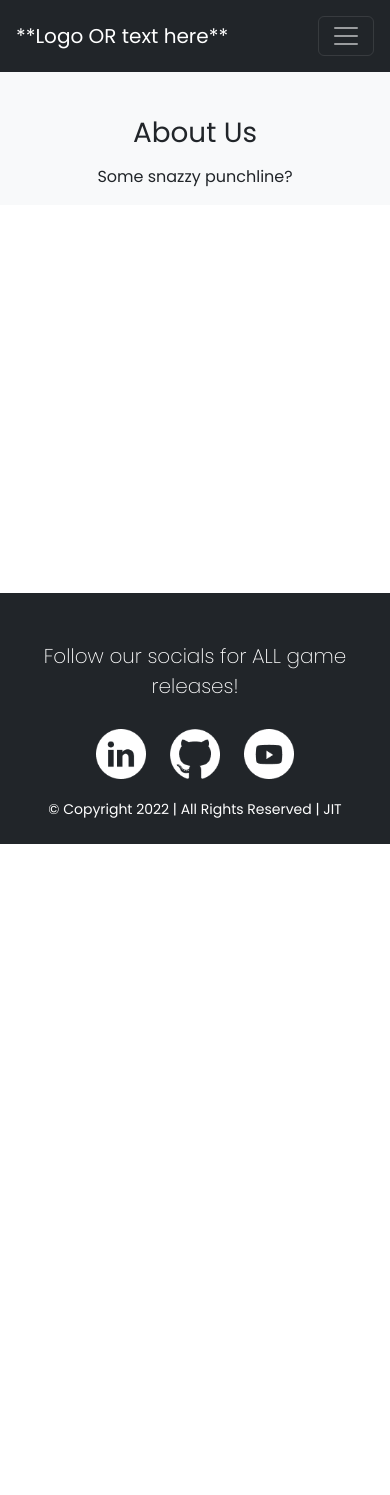
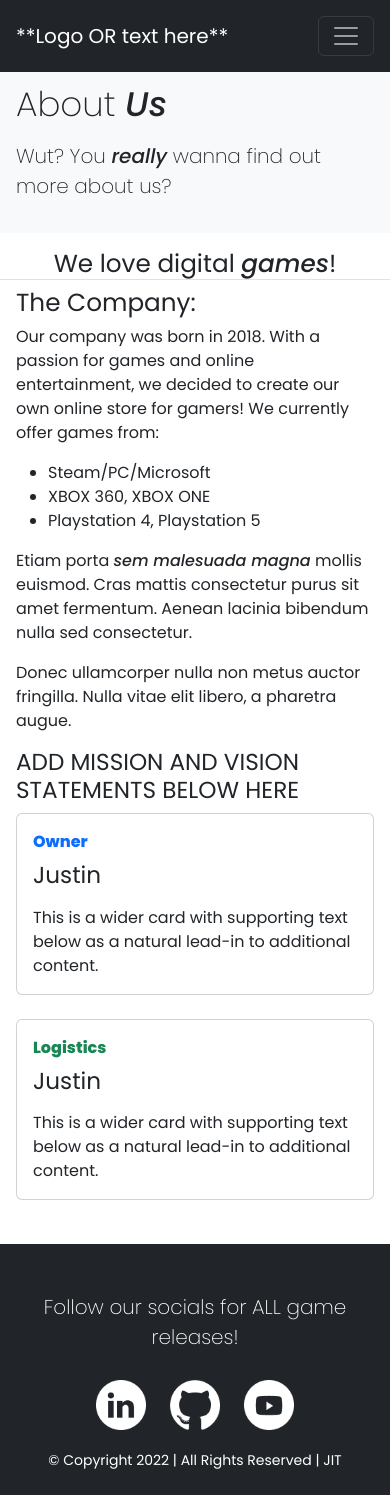
Before and after one commit to JustInTimez/BackendStore, a PHP site: page /about.php in a window 390 px wide. Before the commit the page ends 844 px from the top, so only its background shows below. Run offline with PHP 8.4, Linux system fonts and the light colour scheme.

Commit message:
Fleshed out home and about page
Added more HTML presentation stuff to those pages to make them look better. Still adding info to them

```diff
--- a/about.php
+++ b/about.php
@@ -9,13 +9,66 @@
 <body>
     <main>
         <!-- Hero -->
-        <div class="jumbotron jumbotron-fluid text-center bg-light d-flex align-items-center justify-content-center">
+        <div class="jumbotron mt-5 p-3 p-md-5 text-dark bg-light">
+            <div class="col-md-6 px-0">
+                <h1 class="display-4">About <i>Us</i></h1>
+                <p class="lead my-3">Wut? You <i>really</i> wanna find out more about us?</p>
+            </div>
+        </div>
+        <!-- <div class="jumbotron jumbotron-fluid text-center bg-light d-flex align-items-center justify-content-center">
             <div class="container mt-5">
                 <h1 class="mb-3 mt-5">About Us</h1>
                 <p class="mb-3">Some snazzy punchline?</p>
             </div>
+        </div> -->
+        <!-- Hero END -->
+        <div class="col-md-12 ">
+            <h2 class="mt-3 text-center border-bottom">
+                We love digital <i>games</i>!
+                </h2>
+
+                <div class="px-3">
+                    <h2 class="blog-post-title">The Company:</h2>
+
+                    <p>Our company was born in 2018. With a passion for games and online entertainment, we decided to create our own online store for gamers! We currently offer games from:</p>
+                    <ul>
+                        <li>Steam/PC/Microsoft</li>
+                        <li>XBOX 360, XBOX ONE</li>
+                        <li>Playstation 4, Playstation 5</li>
+                    </ul>
+                    <p>Etiam porta <em>sem malesuada magna</em> mollis euismod. Cras mattis consectetur purus sit amet fermentum. Aenean lacinia bibendum nulla sed consectetur.</p>
+                    <p>Donec ullamcorper nulla non metus auctor fringilla. Nulla vitae elit libero, a pharetra augue.</p>
+                    <h3>ADD MISSION AND VISION STATEMENTS BELOW HERE</h3>
+                </div>
+
+                <!-- TODO: Something with these are making a horizontal scroll available on page. Need to find the cause and fix -->
+                <div class="row px-3">
+                    <div class="col-md-6">
+                        <div class="card flex-md-row mb-4 box-shadow h-md-250">
+                            <div class="card-body d-flex flex-column align-items-start">
+                                <strong class="d-inline-block mb-2 text-primary">Owner</strong>
+                                <h3 class="mb-0">
+                                    <p class="text-dark">Justin</p>
+                                </h3>
+                                <p class="card-text mb-auto">This is a wider card with supporting text below as a natural lead-in to additional content.</p>
+                            </div>
+                            <img class="card-img-right flex-auto d-none d-md-block" data-src="holder.js/200x250?theme=thumb" alt="Card image cap">
+                        </div>
+                    </div>
+                    <div class="col-md-6">
+                        <div class="card flex-md-row mb-4 box-shadow h-md-250">
+                            <div class="card-body d-flex flex-column align-items-start">
+                                <strong class="d-inline-block mb-2 text-success">Logistics</strong>
+                                <h3 class="mb-0">
+                                    <p class="text-dark">Justin</p>
+                                </h3>
+                                <p class="card-text mb-auto">This is a wider card with supporting text below as a natural lead-in to additional content.</p>
+                            </div>
+                            <img class="card-img-right flex-auto d-none d-md-block" data-src="holder.js/200x250?theme=thumb" alt="Card image cap">
+                        </div>
+                    </div>
+                </div>
         </div>
-        <!-- Hero END -->
 
     </main>
 
--- a/cart.php
+++ b/cart.php
@@ -51,12 +51,12 @@ $_SESSION['Cart'];
                                 <td></td>
                                 <td></td>
                                 <td>R </td>
-                                <td><button type="button" class="btn btn-light" data-bs-toggle="modal" data-bs-target="#cancelModal' . $hotel->id . '">
+                                <td><button type="button" class="btn btn-light" data-bs-toggle="modal" data-bs-target="#cancelModal' . $product->id . '">
                                         Cancel?
                                     </button></td>
 
                                 <!-- Modal -->
-                                <div class="modal fade" id="cancelModal' . $hotel->id . '" tabindex="-1" aria-labelledby="modalLabel" aria-hidden="true">
+                                <div class="modal fade" id="cancelModal' . $product->id . '" tabindex="-1" aria-labelledby="modalLabel" aria-hidden="true">
                                     <div class="modal-dialog">
                                         <div class="modal-content">
                                             <form action="./processing/" method="post">
--- a/login.php
+++ b/login.php
@@ -18,8 +18,8 @@
     <!-- Hero -->
     <div class="jumbotron jumbotron-fluid text-center bg-light d-flex align-items-center justify-content-center">
         <div class="container mt-5">
-            <h1 class="mb-3 mt-5">Register or Login to continue!</h1>
-            <p class="mb-3">Want to buy? Create an account or log in</p>
+            <h1 class="mb-3 mt-5">So, you want in, huh?</h1>
+            <p class="mb-3">Great choice. I like your style!</p>
         </div>
     </div>
     <!-- Hero END -->
```
Also changed, not shown: index.php (+32 -8 lines).
